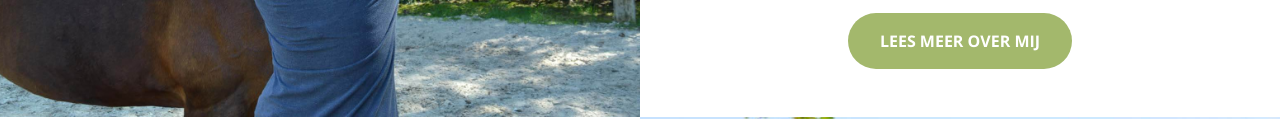
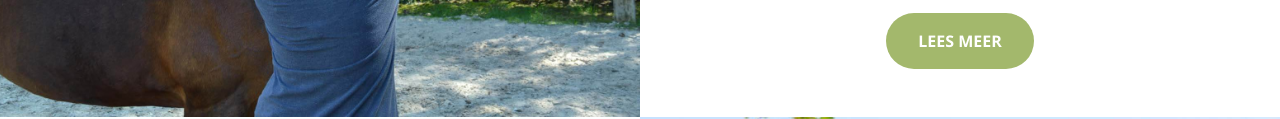
Before and after one commit to ldelaet/HappyHealthyHorses, a website: page index.html in a window 1280 px wide. Shown: the part 2330-2449 px from the top of the page. Drawn offline with nearby package versions, Linux system fonts and the light colour scheme.

Commit message:
Final additions

```diff
--- a/css/creative.css
+++ b/css/creative.css
@@ -1,5 +1,4 @@
 /* Kelyl Green: #A3B86C */
-
 body,
 html {
   width: 100%;
--- a/index.html
+++ b/index.html
@@ -191,7 +191,7 @@ heeft van zijn rug?
                     <p class="text-muted p1">Equine Myofascial Release Therapy; Zoals de naam al doet vermoeden, gaat het bij EMFR om fascia. Dit is een onderdeel van het bindweefsel. Fascia kun je eigenlijk zien als een driedimensionaal web. Het loopt door het hele lichaam en omvat elk bot, elke spier, zenuwen, organen en bloedvaten van hoofd tot hoef. Het is dus een niet te onderschatten onderdeel in het (paarden)lichaam!</p>
 
                 </div>
-                <a class="btn btn-primary btn-xl js-scroll-trigger mb-5" href="EMFR.html">Lees meer over mij</a>
+                <a class="btn btn-primary btn-xl js-scroll-trigger mb-5" href="EMFR.html">Lees meer</a>
             </div>
                   </div>
               </div>
```
Also changed, not shown: Contact.html (+1 -1 lines).
